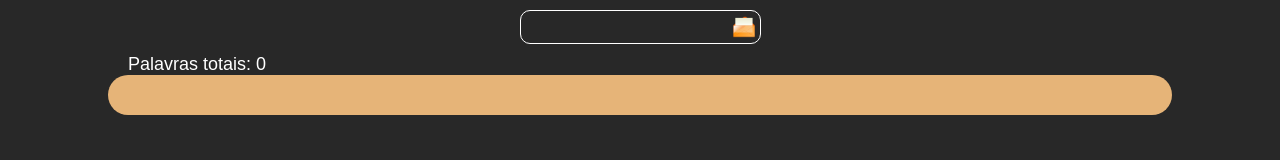
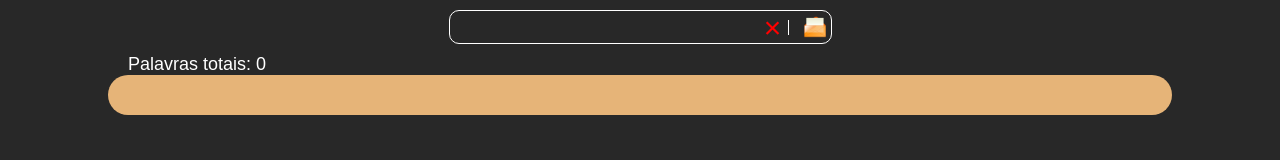
Before and after one commit to Jonathan-R-Andrade/mistery-letter, a website: page index.html in a window 1280 px wide. Drawn offline with Linux system fonts and the light colour scheme.

Commit message:
Opção de limpar o texto do input adicionada

```diff
--- a/index.html
+++ b/index.html
@@ -14,6 +14,7 @@
 
   <div id="carta-texto-conteiner">
     <input id="carta-texto" type="text" />
+    <span id="limpar-campo">&#215</span>
     <button id="criar-carta"></button>
   </div>
 
--- a/script.js
+++ b/script.js
@@ -6,6 +6,7 @@ let pCartaGerada;
 let pCartaContador;
 let divEnvelope;
 let spanTexto;
+let btnLimparCampo;
 
 // Classes para estilizar as palavras
 const classes = [
@@ -159,6 +160,7 @@ function obterElementos() {
   btnMistery = document.getElementById('mistery');
   divEnvelope = document.getElementById('envelope');
   spanTexto = document.getElementById('texto');
+  btnLimparCampo = document.getElementById('limpar-campo');
 }
 
 // Estiliza as palavras automaticamente
@@ -169,6 +171,11 @@ function estilizarAutomaticamente() {
     const palavra = { target: palavras[i] };
     alterarEstilo(palavra);
   }
+}
+
+// Limpa o texto do input
+function limparInput() {
+  inputCartaTexto.value = '';
 }
 
 // Ativa ou desativa a opção misteriosa
@@ -191,6 +198,7 @@ function adicionarOuvinte() {
   inputCartaTexto.addEventListener('keypress', adicionarPalavrasParagrafoEnter);
   btnMistery.addEventListener('click', escoderMostrarEnvelope);
   spanTexto.addEventListener('click', opcaoMisteriosaOnOff);
+  btnLimparCampo.addEventListener('click', limparInput);
 }
 
 // Executar após o carregamento da página
--- a/style.css
+++ b/style.css
@@ -118,6 +118,7 @@ body {
   background-color: transparent;
   border: 1px white solid;
   border-radius: 10px;
+  word-spacing: -100px;
 }
 
 #carta-texto-conteiner:hover {
@@ -126,9 +127,9 @@ body {
 }
 
 #carta-texto {
-  width: 200px;
+  width: 300px;
   height: 20px;
-  margin-right: 7px;
+  margin-right: 3px;
   background-color: transparent;
   outline: none;
   border: none;
@@ -136,6 +137,35 @@ body {
   font-family: Arial, Helvetica, sans-serif;
   font-size: 18px;
   color: white;
+}
+
+#limpar-campo {
+  position: relative;
+  display: inline-block;
+  width: 20px;
+  margin-right: 10px;
+  padding: 0 5px;
+  text-align: center;
+  line-height: 15px;
+  font-size: 30px;
+  color: red;
+  user-select: none;
+  cursor: pointer;
+  border-right: 1px solid white;
+}
+
+#limpar-campo:hover:before {
+  content: 'Limpar';
+  position: absolute;
+  display: block;
+  padding: 5px;
+  font-size: 15px;
+  color: white;
+  background-color: rgb(20, 20, 20);
+  left: 0;
+  bottom: -35px;
+  border: 1px solid white;
+  z-index: 0;
 }
 
 #criar-carta {
@@ -147,7 +177,9 @@ body {
   border: none;
   width: 22px;
   height: 22px;
+  margin-left: 5px;
   cursor: pointer;
+  user-select: none;
 }
 
 #carta-contador-conteiner {
```
